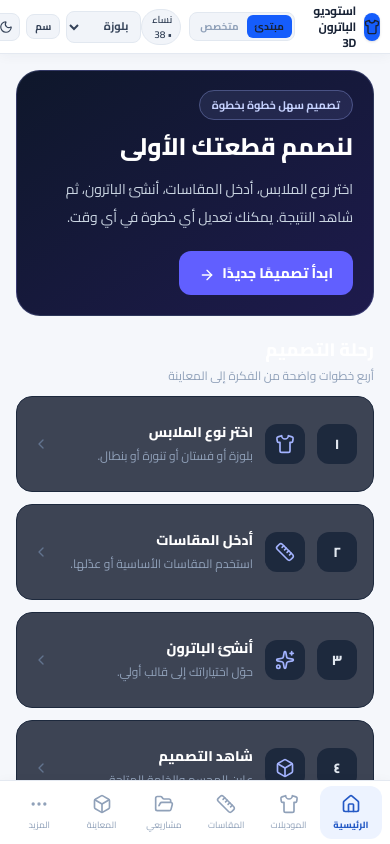
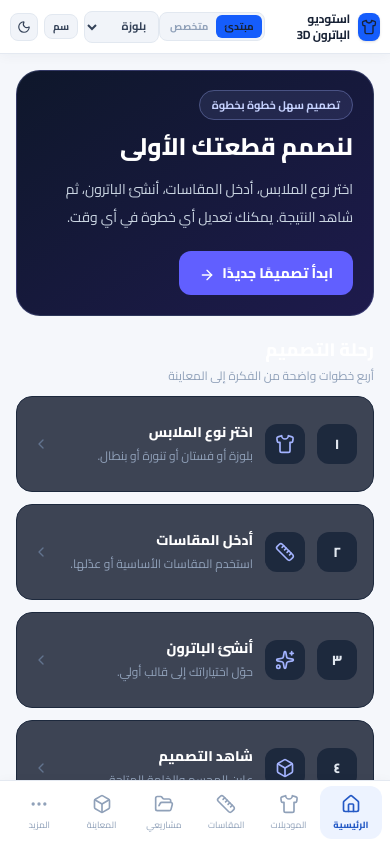
Before and after one commit to loay94an/3d-patrons-., a React (Vite) app: page / in a window 390 px wide. Built offline with nearby package versions, Linux system fonts and the light colour scheme.

Commit message:
Keep the compact header usable on phones

```diff
--- a/src/components/PatternApp.tsx
+++ b/src/components/PatternApp.tsx
@@ -376,7 +376,7 @@ export default function PatternApp() {
             <button type="button" aria-pressed={userMode === 'expert'} onClick={() => setUserMode('expert')} className={cn("rounded-md px-2 py-1 text-[10px] font-bold", userMode === 'expert' ? "bg-blue-600 text-white" : "text-slate-400")}>متخصص</button>
           </div>
           {/* Archetype Quick Badge */}
-          <span className="text-[10px] font-semibold px-2 py-0.5 rounded-full bg-slate-800 text-slate-300 border border-slate-700">
+          <span className="hidden text-[10px] font-semibold px-2 py-0.5 rounded-full bg-slate-800 text-slate-300 border border-slate-700 sm:inline-flex">
             {state.gender === 'women' ? 'نساء' : state.gender === 'men' ? 'رجال' : 'أطفال'} • {state.size}
           </span>
         </div>
```
